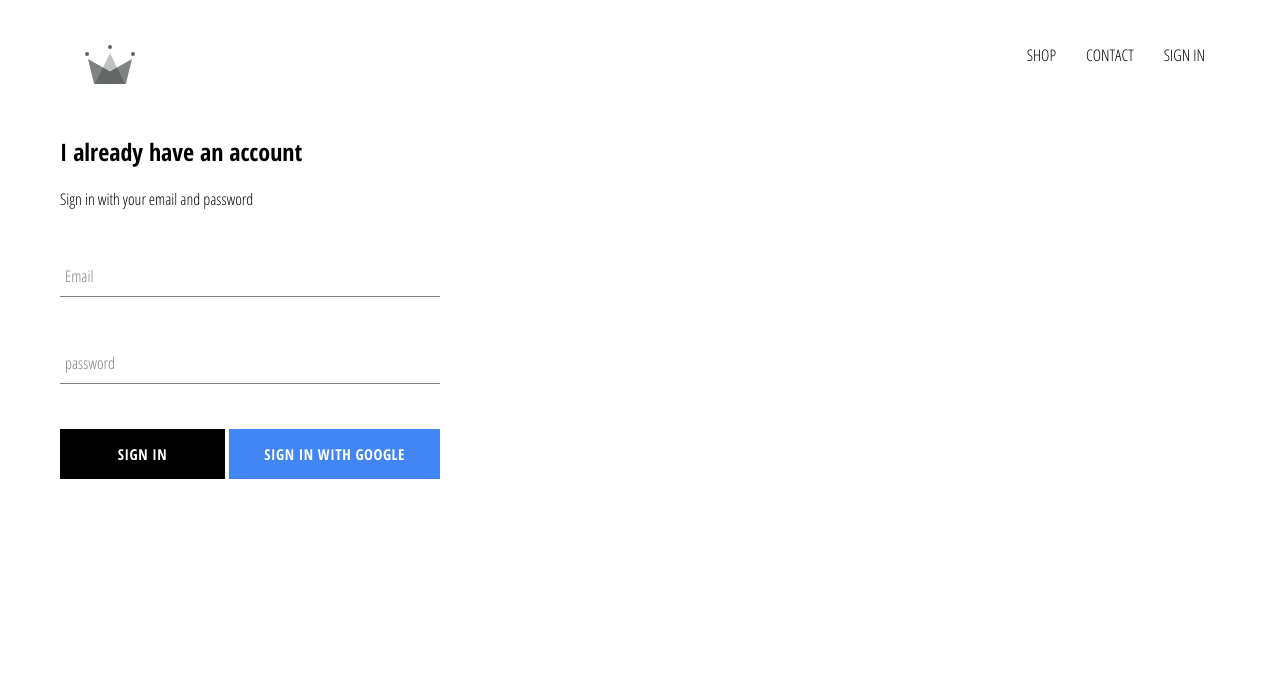
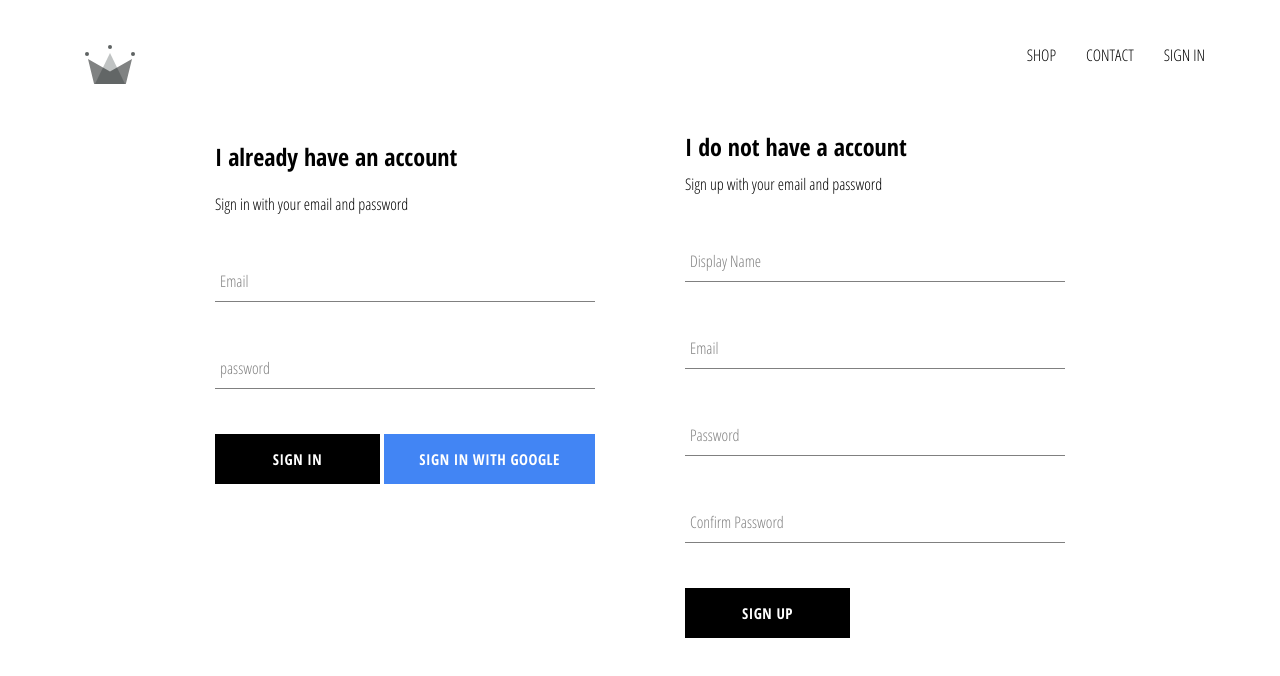
Before and after one commit to ash9298/ecommerce, a React (Create React App) app: page /signin in a window 1280 px wide. Shown: the top 676 px of the page. Built offline with nearby package versions, Linux system fonts and the light colour scheme; no server answers.

Commit message:
implemented firebase utils, add firebase authentication

```diff
--- a/src/App.js
+++ b/src/App.js
@@ -5,7 +5,7 @@
 import ShopPage from './pages/shop/shop.component';
 import Header from './components/header/header.component';
 import SignInAndSignUp from './pages/sign-in-and-sign-up/sign-in-and-sign-up.component';
-import { auth } from './components/firebase/firebase.utils';
+import { auth, createUserProfileDocument } from './components/firebase/firebase.utils';
 
 class App extends Component {
 
@@ -20,8 +20,21 @@
   unsubscribeFromAuth = null;
 
   componentDidMount(){
-    this.unsubscribeFromAuth = auth.onAuthStateChanged(user => {
-      this.setState({currentUser: user})
+    this.unsubscribeFromAuth = auth.onAuthStateChanged(async userAuth => {
+      if(userAuth){
+        const userRef = await createUserProfileDocument(userAuth)
+
+        userRef.onSnapshot(snapshot => {
+          this.setState({
+            currentUser : {
+              id: snapshot.id,
+              ...snapshot.data()
+            }
+          }, () => console.log(this.state))
+        })
+      } else {
+        this.setState({currentUser: userAuth})
+      }
     })
   }
 
--- a/src/components/firebase/firebase.utils.js
+++ b/src/components/firebase/firebase.utils.js
@@ -12,6 +12,32 @@
     appId: "1:443790822836:web:4a274a49b6d9b76f1cb6e1"
 }
 
+export const createUserProfileDocument = async (userAuth, additionalData) => {
+    if(!userAuth) return;
+
+    const userRef = firestore.doc(`users/${userAuth.uid}`);
+
+    const snapshot = await userRef.get();
+
+    if(!snapshot.exists){
+        const { displayName, email } = userAuth;
+        const createdAt = new Date();
+
+        try{
+            await userRef.set({
+                displayName,
+                email,
+                createdAt,
+                ...additionalData
+            })
+        } catch(error){
+            console.log('error creating user', error.message)
+        }
+    }
+
+     return userRef;
+}
+
 firebase.initializeApp(config);
 
 export const auth = firebase.auth();
--- a/src/components/sign-in/sign-in.component.jsx
+++ b/src/components/sign-in/sign-in.component.jsx
@@ -27,11 +27,9 @@
     }
 
     handleChange = event => {
-        console.log(this.state)
         const { name, value } = event.target;
 
         this.setState({ [name]: value })
-        console.log(this.state)
     }
 
     render() {
@@ -59,7 +57,7 @@
                         required
                     />
                     <div className="buttons">
-                        <CustomButton type="button">Sign In</CustomButton>
+                        <CustomButton type="submit">Sign In</CustomButton>
                         <CustomButton onClick={signInWithGoogle} isGoogleSignIn>Sign In with Google</CustomButton>
                     </div>
                 </form>
--- /dev/null
+++ b/src/components/sign-up/sign-up.component.jsx
@@ -0,0 +1,103 @@
+import React, { Component } from 'react';
+import './sign-up.styles.scss';
+import FormInput from '../form-input/form-input.component';
+import CustomButton from '../custom-button/custom-button.component';
+import { auth, createUserProfileDocument } from '../../components/firebase/firebase.utils';
+
+
+class SignUp extends Component {
+    constructor(){
+        super();
+
+        this.state = {
+            displayName: '',
+            email: '',
+            password: '',
+            confirmPassword: ''
+        }
+    }
+
+    handleSubmit = async event => {
+        event.preventDefault();
+
+        const { displayName, email, password, confirmPassword } = this.state;
+
+        if(password !== confirmPassword){
+            alert('password does not match')
+            return
+        }
+
+        try {
+            const {user} = await auth.createUserWithEmailAndPassword(email, password);
+            await createUserProfileDocument(user, { displayName });
+
+            this.setState({
+                displayName: '',
+                email: '',
+                password: '',
+                confirmPassword: ''
+            })
+        } catch(error){
+            console.log(error);
+        }
+
+    }
+
+    handleChange = event => {
+        const { name, value } = event.target;
+
+        this.setState({ [name]: value})
+    }
+
+    render() {
+        const { displayName, email, password, confirmPassword } = this.state;
+        return (
+            <div className="sign-up">
+                <h2 className="title">I do not have a account</h2>
+                <span>Sign up with your email and password</span>
+
+                <form className="sign-up-form" onSubmit={this.handleSubmit}>
+                    <FormInput
+                        type="text"
+                        name="displayName"
+                        value={displayName}
+                        handleChange={this.handleChange}
+                        label="Display Name"
+                        required
+                    />
+
+                    <FormInput
+                        type="email"
+                        name="email"
+                        value={email}
+                        handleChange={this.handleChange}
+                        label="Email"
+                        required
+                    />
+
+                    <FormInput
+                        type="password"
+                        name="password"
+                        value={password}
+                        handleChange={this.handleChange}
+                        label="Password"
+                        required
+                    />
+
+                    <FormInput
+                        type="password"
+                        name="confirmPassword"
+                        value={confirmPassword}
+                        handleChange={this.handleChange}
+                        label="Confirm Password"
+                        required
+                    />
+
+                    <CustomButton type="submit">Sign Up</CustomButton>
+                </form>
+            </div>
+        );
+    }
+}
+
+export default SignUp;
--- /dev/null
+++ b/src/components/sign-up/sign-up.styles.scss
@@ -0,0 +1,9 @@
+.sign-up{
+    display: flex;
+    flex-direction: column;
+    width: 380px;
+
+    .title{
+        margin: 10px 0;
+    }
+}
--- a/src/pages/sign-in-and-sign-up/sign-in-and-sign-up.component.jsx
+++ b/src/pages/sign-in-and-sign-up/sign-in-and-sign-up.component.jsx
@@ -1,11 +1,13 @@
 import React from 'react';
 import './sign-in-and-sign-up.styles.scss';
 import SignIn from '../../components/sign-in/sign-in.component';
+import SignUp from '../../components/sign-up/sign-up.component';
 
 const SignInAndSignUp = () => {
     return (
         <div className="sign-in-and-sign-up">
             <SignIn />
+            <SignUp />
         </div>
     );
 };
--- a/src/pages/sign-in-and-sign-up/sign-in-and-sign-up.styles.scss
+++ b/src/pages/sign-in-and-sign-up/sign-in-and-sign-up.styles.scss
@@ -0,0 +1,6 @@
+.sign-in-and-sign-up{
+    width: 850px;
+    display: flex;
+    justify-content: space-between;
+    margin: 30px auto;
+}
```
